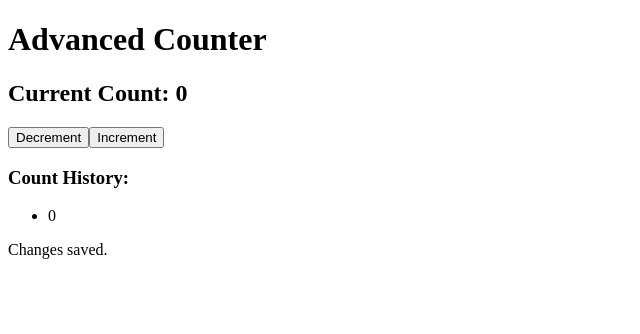
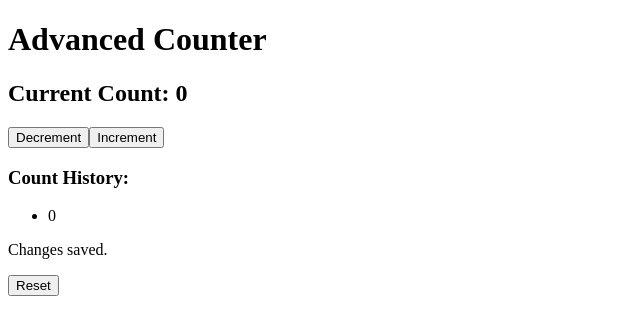
Before and after one commit to darshita2711/lab-10.1_react_counter, a React (Vite) app: page / in a window 1280 px wide. Shown: the top 334 px of the page, without its empty margins (0-640 px from the left). Built offline with nearby package versions, Linux system fonts and the light colour scheme.

Commit message:
added reset functionality

```diff
--- a/src/components/AdvancedCounter.tsx
+++ b/src/components/AdvancedCounter.tsx
@@ -55,7 +55,10 @@ function AdvancedCounter() {
             newCount
         ]);
     }
-
+    function reset() {
+        setCount(0);
+        setHistory([0]);
+    }
     return (
         <div>
             <h1>Advanced Counter</h1>
@@ -72,6 +75,7 @@ function AdvancedCounter() {
                 ))}
             </ul>
             <p>{saveStatus}</p>
+            <button onClick={reset}>Reset</button>
 
         </div>
     );
```
